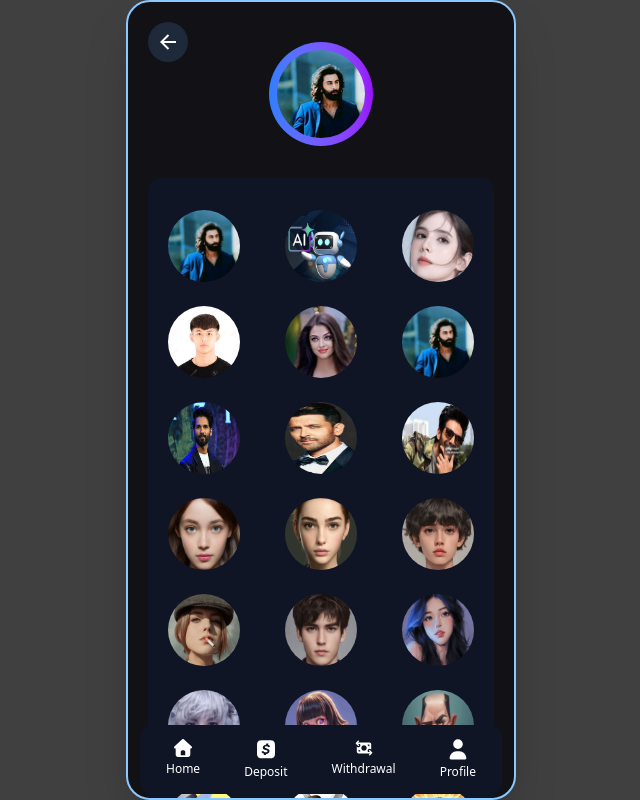
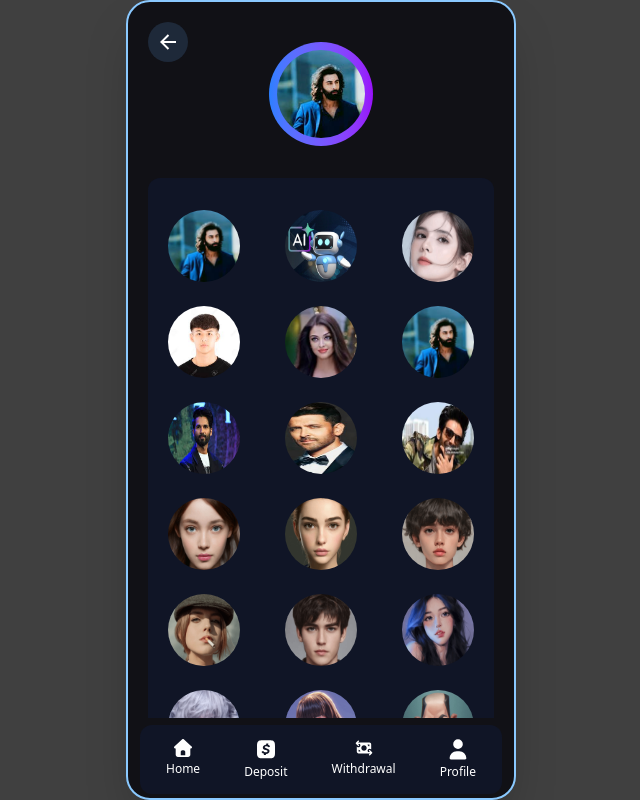
Before and after one commit to itsnajeeb/UI, a React (Vite) app in the folder Crypto-Wallet/: page /avatar in a window 1280 px wide. Shown: the whole page, without its empty margins (319-959 px from the left). Built offline with nearby package versions, Linux system fonts and the light colour scheme.

Commit message:
Fixing some issue

```diff
--- a/Crypto-Wallet/src/components/Avatar.jsx
+++ b/Crypto-Wallet/src/components/Avatar.jsx
@@ -37,7 +37,7 @@ const Avatar = () => {
             <div className="relative w-full max-w-97.5 sm:h-screen h-[93vh] bg-[#111116] lg:rounded-3xl lg:border-2 lg:border-[#8ac9ff] shadow-2xl flex flex-col ">
 
                 {/*  Only this div will scroll*/}
-                <div className="flex-1 custom-scroll flex mx-auto gap-8 item-center mt-10 flex-col px-5">
+                <div className="flex-1 custom-scroll flex mx-auto gap-8 item-center mt-10 mb-20 flex-col px-5">
                     {/* <Selected Image /> */}
                     <div className='self-center bg-linear-to-r from-blue-500 to-purple-600  rounded-full p-2'>
                         <img src={selectedImage} alt="Profile Image" className='w-22 h-22 rounded-full' />
--- a/Crypto-Wallet/src/page/Deposit.jsx
+++ b/Crypto-Wallet/src/page/Deposit.jsx
@@ -18,7 +18,7 @@ const Deposit = () => {
                     <Header />
                 </div>
 
-                <div className='w-full px-3 mb-1 absolute bottom-0'>
+                <div className='w-full px-3 mb-1 absolute bottom-0 z-999'>
                     <div className="bg-secondary  text-white py-2 rounded-xl px-4 ">
                         <Footer />
                     </div>
--- a/Crypto-Wallet/src/page/Profile.jsx
+++ b/Crypto-Wallet/src/page/Profile.jsx
@@ -19,7 +19,7 @@ const Profile = () => {
                     <ProfileHome />
                 </div>
 
-                <div className='w-full px-3 mb-1 absolute bottom-0'>
+                <div className='w-full px-3 mb-1 absolute bottom-0 z-999'>
                     <div className="bg-secondary shadow-(--shadow-soft) text-white py-2  rounded-xl px-4 ">
                         <Footer />
                     </div>
--- a/Crypto-Wallet/src/page/Withdrawal.jsx
+++ b/Crypto-Wallet/src/page/Withdrawal.jsx
@@ -16,7 +16,7 @@ const Withdrawal = () => {
                 <div className="flex-1 custom-scroll">
                     <Home />
                 </div>
-                <div className='w-full px-3 mb-1 absolute bottom-0'>
+                <div className='w-full px-3 mb-1 absolute bottom-0 z-999'>
                     <div className="bg-secondary  text-white py-2 rounded-xl px-4 ">
                         <Footer />
                     </div>
```
